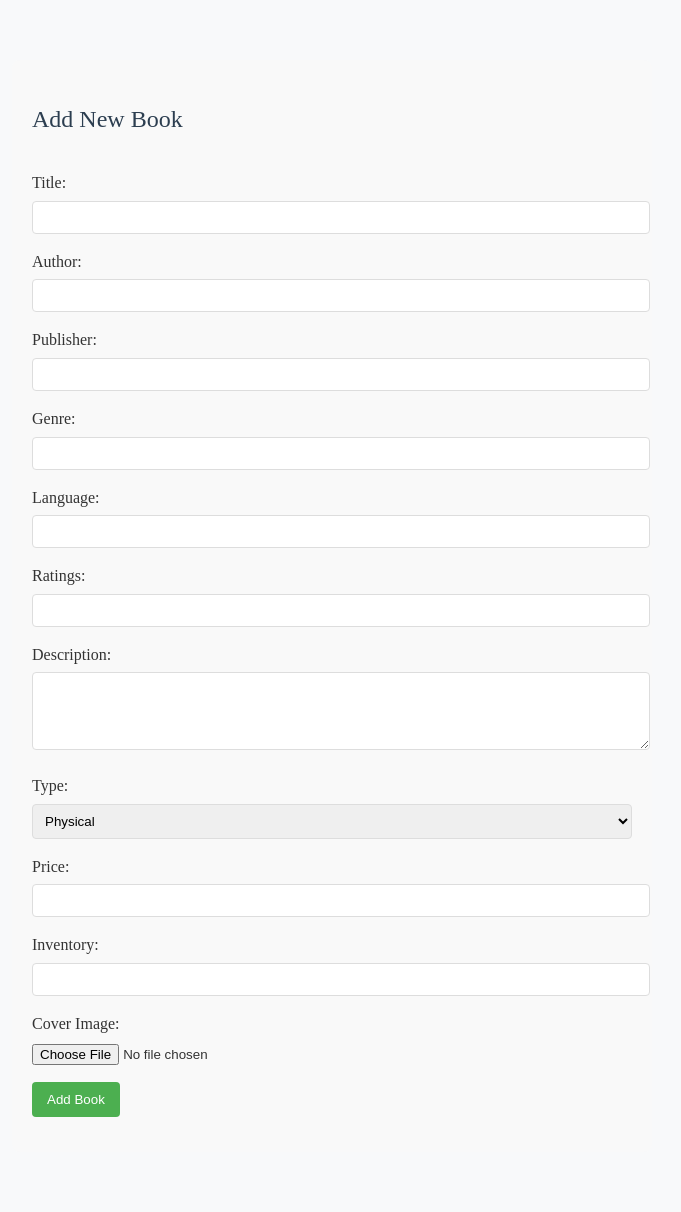
After one commit to DrC0ns0le/libriverse, a PHP site: page /admin/add_book.php in a window 1280 px wide. The commit adds this page. Shown: the whole page, without its empty margins (308-989 px from the left). Run offline with PHP 8.4, Linux system fonts and the light colour scheme; the visitor is signed in with stand-in values (Sample User, id 1).

Commit message:
added basic admin support, improved discover with cookie & session storage,

```diff
--- /dev/null
+++ b/www/admin/add_book.css
@@ -0,0 +1,42 @@
+.admin-form {
+  max-width: 600px;
+  margin: 20px auto;
+  padding: 20px;
+  background-color: #f9f9f9;
+  border-radius: 8px;
+}
+
+.form-group {
+  margin-bottom: 15px;
+}
+
+label {
+  display: block;
+  margin-bottom: 5px;
+}
+
+input[type="text"],
+input[type="number"],
+textarea,
+select {
+  width: 100%;
+  padding: 8px;
+  border: 1px solid #ddd;
+  border-radius: 4px;
+}
+
+input[type="submit"] {
+  background-color: #4caf50;
+  color: white;
+  padding: 10px 15px;
+  border: none;
+  border-radius: 4px;
+  cursor: pointer;
+}
+
+.message {
+  margin-top: 20px;
+  padding: 10px;
+  background-color: #e7f3fe;
+  border-left: 6px solid #2196f3;
+}
--- /dev/null
+++ b/www/admin/add_book.php
@@ -0,0 +1,174 @@
+<?php
+include '../utils/db.php';
+include '../utils/auth.php';
+
+// Ensure only admins can access this page
+init_admin_session();
+
+$message = '';
+$image_upload_dir = '../assets/thumbnails/';
+$pdf_upload_dir = '../assets/pdfs/';
+
+if ($_SERVER['REQUEST_METHOD'] == 'POST') {
+    // Collect form data
+    $title = $_POST['title'];
+    $author = $_POST['author'];
+    $publisher = $_POST['publisher'];
+    $genre = $_POST['genre'];
+    $language = $_POST['language'];
+    $ratings = $_POST['ratings'];
+    $description = $_POST['description'];
+    $type = $_POST['type'];
+    $price = $_POST['price'];
+    $inventory = ($type === 'physical') ? $_POST['inventory'] : 0;
+
+    // Handle file uploads
+    $image_link = handle_file_upload('image_file', ['jpg', 'jpeg', 'png'], $image_upload_dir);
+    $pdf_link = ($type === 'electronic') ? handle_file_upload('pdf_file', ['pdf'], $pdf_upload_dir) : null;
+
+    if ($image_link === false || ($type === 'electronic' && $pdf_link === false)) {
+        $message = "Error uploading files. Please try again.";
+    } else {
+        // Prepare SQL statement
+        $sql = "INSERT INTO catalog (title, author, publisher, genre, language, ratings, description, type, price, inventory, pdf_link, image_link)
+                VALUES (?, ?, ?, ?, ?, ?, ?, ?, ?, ?, ?, ?)";
+
+        $stmt = $conn->prepare($sql);
+        $stmt->bind_param("sssssdssdiss", $title, $author, $publisher, $genre, $language, $ratings, $description, $type, $price, $inventory, $pdf_link, $image_link);
+
+        if ($stmt->execute()) {
+            $message = "New book added successfully!";
+        } else {
+            $message = "Error: " . $stmt->error;
+        }
+
+        $stmt->close();
+    }
+}
+
+$conn->close();
+
+function handle_file_upload($file_input_name, $allowed_extensions, $upload_dir)
+{
+    if (isset($_FILES[$file_input_name]) && $_FILES[$file_input_name]['error'] == 0) {
+        $file_tmp = $_FILES[$file_input_name]['tmp_name'];
+        $file_name = $_FILES[$file_input_name]['name'];
+        $file_ext = strtolower(pathinfo($file_name, PATHINFO_EXTENSION));
+
+        if (in_array($file_ext, $allowed_extensions)) {
+            $new_file_name = uniqid() . '.' . $file_ext;
+            $upload_path = $upload_dir . $new_file_name;
+            if (move_uploaded_file($file_tmp, $upload_path)) {
+                return $upload_path;
+            }
+        }
+        return false;
+    }
+    return null;
+}
+?>
+
+<!DOCTYPE html>
+<html lang="en">
+
+<head>
+    <meta charset="UTF-8">
+    <meta name="viewport" content="width=device-width, initial-scale=1.0">
+    <title>Add New Book - Admin</title>
+    <link rel="stylesheet" href="../base.css">
+    <link rel="stylesheet" href="../navbar.css">
+    <link rel="stylesheet" href="add_book.css">
+</head>
+
+<body>
+
+    <div class="admin-form">
+        <h2>Add New Book</h2>
+        <?php if ($message): ?>
+            <div class="message"><?php echo $message; ?></div>
+        <?php endif; ?>
+        <form action="" method="post" enctype="multipart/form-data">
+            <div class="form-group">
+                <label for="title">Title:</label>
+                <input type="text" id="title" name="title" required>
+            </div>
+            <div class="form-group">
+                <label for="author">Author:</label>
+                <input type="text" id="author" name="author" required>
+            </div>
+            <div class="form-group">
+                <label for="publisher">Publisher:</label>
+                <input type="text" id="publisher" name="publisher">
+            </div>
+            <div class="form-group">
+                <label for="genre">Genre:</label>
+                <input type="text" id="genre" name="genre">
+            </div>
+            <div class="form-group">
+                <label for="language">Language:</label>
+                <input type="text" id="language" name="language">
+            </div>
+            <div class="form-group">
+                <label for="ratings">Ratings:</label>
+                <input type="number" id="ratings" name="ratings" step="0.01" min="0" max="5">
+            </div>
+            <div class="form-group">
+                <label for="description">Description:</label>
+                <textarea id="description" name="description" rows="4"></textarea>
+            </div>
+            <div class="form-group">
+                <label for="type">Type:</label>
+                <select id="type" name="type" required onchange="toggleFields()">
+                    <option value="physical">Physical</option>
+                    <option value="electronic">Electronic</option>
+                </select>
+            </div>
+            <div class="form-group">
+                <label for="price">Price:</label>
+                <input type="number" id="price" name="price" step="0.01" required>
+            </div>
+            <div class="form-group" id="inventoryGroup">
+                <label for="inventory">Inventory:</label>
+                <input type="number" id="inventory" name="inventory" required>
+            </div>
+            <div class="form-group" id="pdfGroup" style="display:none;">
+                <label for="pdf_file">PDF File:</label>
+                <input type="file" id="pdf_file" name="pdf_file" accept=".pdf">
+            </div>
+            <div class="form-group">
+                <label for="image_file">Cover Image:</label>
+                <input type="file" id="image_file" name="image_file" accept="image/*" required>
+            </div>
+            <div class="form-group">
+                <input type="submit" value="Add Book">
+            </div>
+        </form>
+    </div>
+
+    <script>
+        function toggleFields() {
+            var type = document.getElementById('type').value;
+            var inventoryGroup = document.getElementById('inventoryGroup');
+            var pdfGroup = document.getElementById('pdfGroup');
+            var pdfFile = document.getElementById('pdf_file');
+            var inventory = document.getElementById('inventory');
+
+            if (type === 'physical') {
+                inventoryGroup.style.display = 'block';
+                pdfGroup.style.display = 'none';
+                pdfFile.required = false;
+                inventory.required = true;
+            } else {
+                inventoryGroup.style.display = 'none';
+                pdfGroup.style.display = 'block';
+                pdfFile.required = true;
+                inventory.required = false;
+            }
+        }
+
+        // Call toggleFields on page load to set initial state
+        document.addEventListener('DOMContentLoaded', toggleFields);
+    </script>
+</body>
+
+</html>
--- a/www/item.php
+++ b/www/item.php
@@ -154,6 +154,7 @@ if ($_SERVER['REQUEST_METHOD'] === 'POST' && isset($_POST['action']) && $_POST['
             <!-- User Section -->
             <div class="navbar-user-section">
                 <?php if (is_logged_in()): ?>
+                    <span class="navbar-username"><?php echo htmlspecialchars($_SESSION['username'] ?? 'null'); ?></span>
                     <a href="profile.php" class="navbar-item">Profile</a>
                     <a href="logout.php" class="navbar-item">Logout</a>
                 <?php else: ?>
@@ -314,7 +315,6 @@ if ($_SERVER['REQUEST_METHOD'] === 'POST' && isset($_POST['action']) && $_POST['
 
         </div>
 
-    </div>
         <div class="reviews-box">
             <h2>Reviews</h2>
             <div class="average-rating">
--- a/www/utils/auth.php
+++ b/www/utils/auth.php
@@ -12,7 +12,7 @@ function require_login()
 {
     if (!is_logged_in()) {
         $current_page = urlencode($_SERVER['REQUEST_URI']);
-        header("Location: login.php?redirect=$current_page");
+        header("Location: login.php?must=1&redirect=$current_page");
         exit();
     }
 }
@@ -31,11 +31,21 @@ function check_session_timeout($timeout = 1800)
     $_SESSION['last_activity'] = time();
 }
 
-// Call this function at the beginning of pages that require login
+// Call function at the beginning of pages that require login
 function init_authenticated_session()
 {
     require_login();
     check_session_timeout();
+}
+
+function init_admin_session()
+{
+    init_authenticated_session();
+
+    if ($_SESSION['role'] != 'admin') {
+        header("Location: unauthorised.php");
+        exit();
+    }
 }
 
 function logout()
```
Also changed, not shown: www/bookshelf.css (+22 -1 lines), www/bookshelf.php (+4 -5 lines), www/discover.php (+33 -5 lines), www/login.php (+10 -1 lines), www/unauthorised.php (added, +49 -0 lines). Lines whose indentation alone changed are shown as unchanged.
